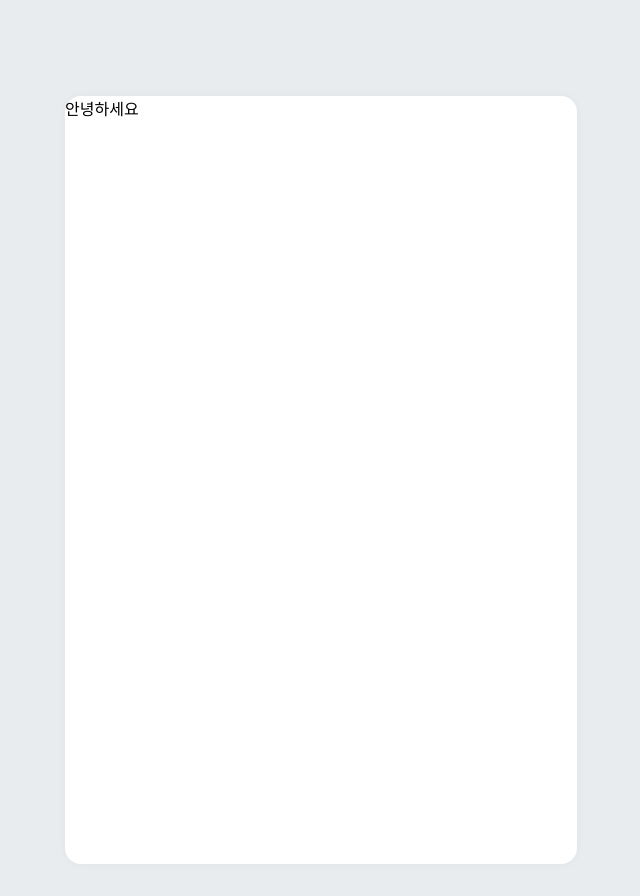
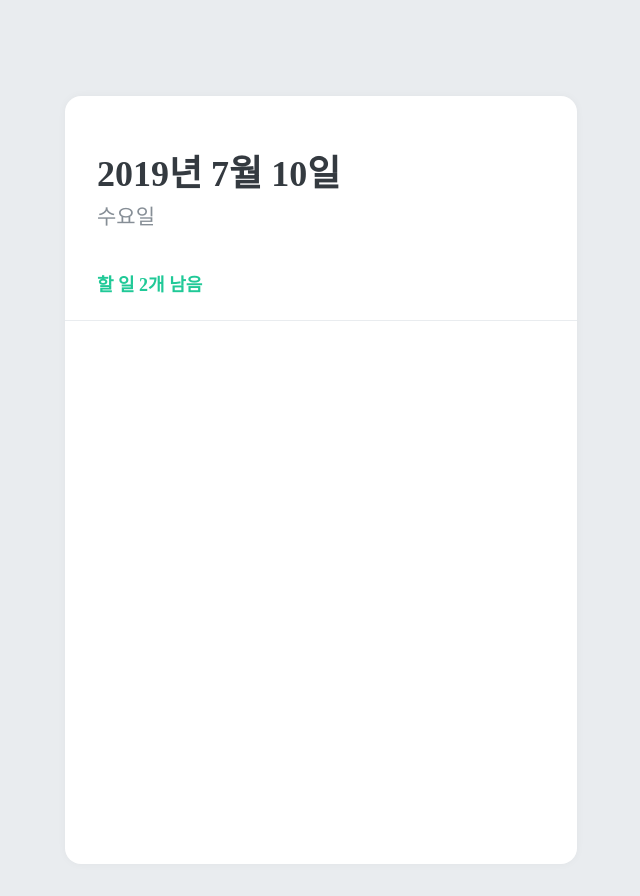
Before and after one commit to codesquad-members-2021/todo-list, a React (Create React App) app in the folder todo-eamon/: page / in a window 1280 px wide. Shown: the whole page, without its empty margins (319-959 px from the left). Built offline with nearby package versions, Linux system fonts and the light colour scheme.

Commit message:
[Add]TodoHead.js
- [Style] TodoHead css

```diff
--- a/todo-eamon/src/App.js
+++ b/todo-eamon/src/App.js
@@ -1,14 +1,17 @@
-import React, { useRef, useState } from 'react';
+import React, { useRef, useState } from "react";
 // import Hello from "./Hello";
 // import Counter from "./Counter";
 // import InputSample from "./inputSample";
 // import UserList from './UserList';
 // import CreateUser from './CreateUser';
-import TodoTemplate from './components/TodoTemplate';
+import TodoTemplate from "./components/TodoTemplate";
+import TodoHead from "./components/TodoHead";
 function App() {
   return (
     <>
-        <TodoTemplate>안녕하세요</TodoTemplate>
+      <TodoTemplate>
+        <TodoHead />
+      </TodoTemplate>
     </>
   );
 }
--- /dev/null
+++ b/todo-eamon/src/components/TodoHead.js
@@ -0,0 +1,16 @@
+import React from 'react';
+
+
+
+
+function TodoHead() {
+  return (
+    <div className="TodoHead">
+      <h1 className="h1">2019년 7월 10일</h1>
+      <div className="day">수요일</div>
+      <div className="tasks-left">할 일 2개 남음</div>
+    </div>
+  );
+}
+
+export default TodoHead;
--- a/todo-eamon/src/index.css
+++ b/todo-eamon/src/index.css
@@ -22,3 +22,33 @@
     flex-direction: column;
 
 }
+
+
+
+.TodoHead {
+    padding-top: 48px;
+    padding-left: 32px;
+    padding-right: 32px;
+    padding-bottom: 24px;
+    border-bottom: 1px solid #e9ecef;
+}
+
+.h1 {
+    margin: 0;
+    font-size: 36px;
+    color: #343a40;
+}
+
+
+.day {
+    margin-top: 4px;
+    color: #868e96;
+    font-size: 21px;
+}
+
+.tasks-left {
+    color: #20c997;
+    font-size: 18px;
+    margin-top: 40px;
+    font-weight: bold;
+}
```
Lines whose indentation alone changed are shown as unchanged.
